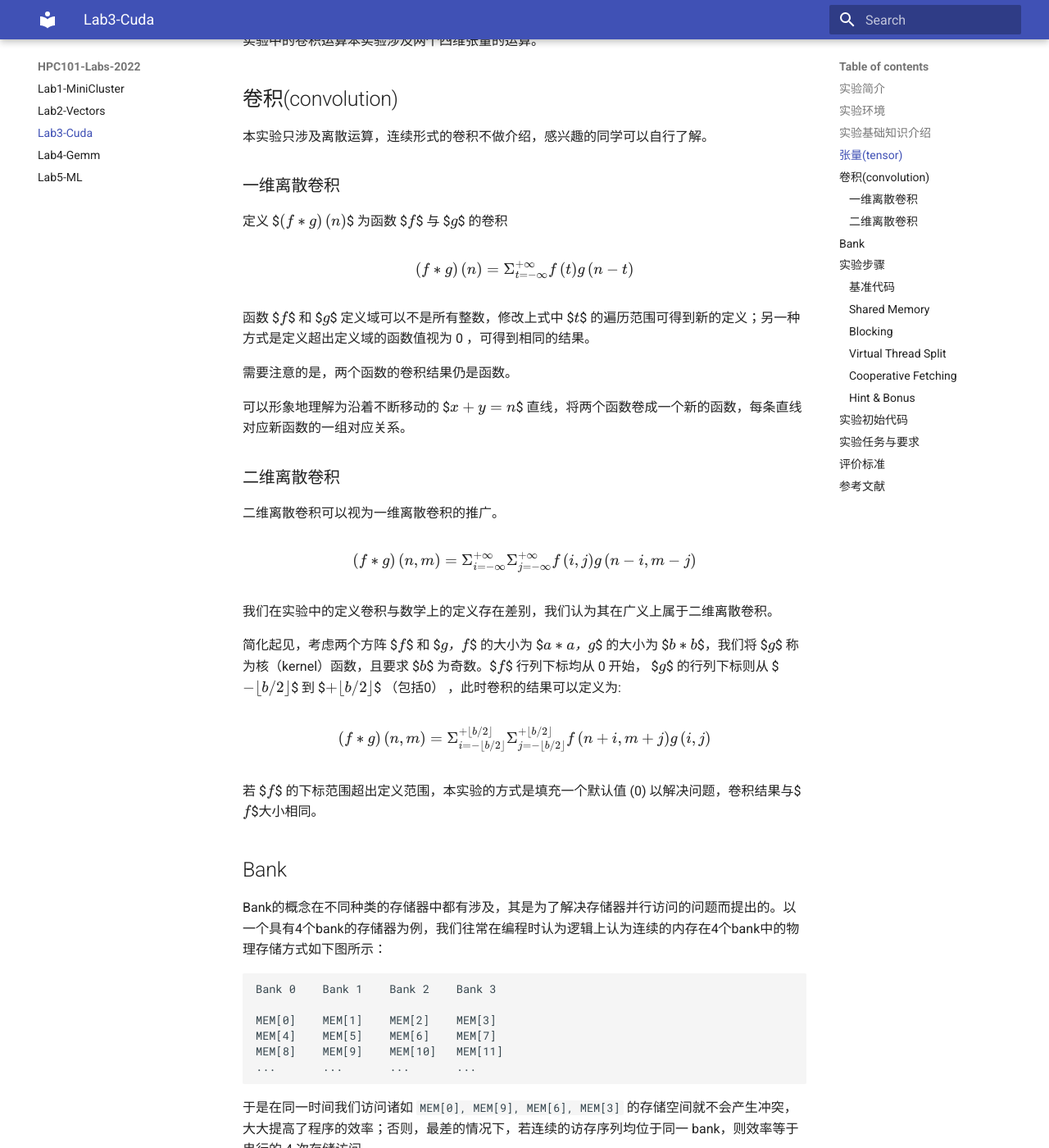
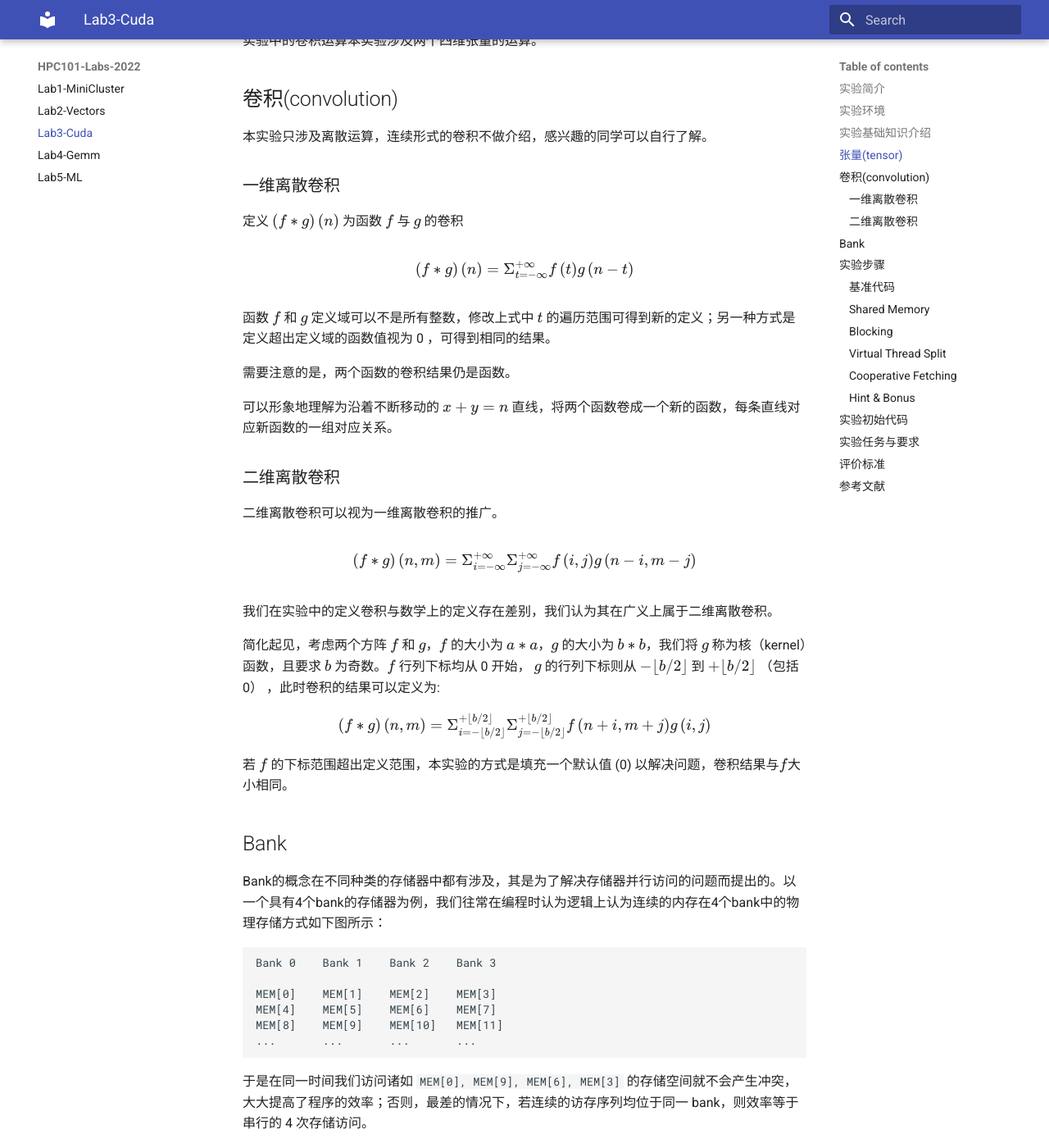
Before and after one commit to ZJUSCT/HPC101-Labs-2022, an MkDocs documentation site: the page built from docs/Lab3-Cuda/index.md, in a window 1280 px wide and 1400 px high, scrolled down 1709 px. Shown: the whole window at 82% size. Built offline with MkDocs 1.6.1 and Material for MkDocs 9.7.7, drawn with Linux system fonts in a browser that asks for light colours; some of the changed text lies outside the part shown.

Commit message:
Fix math format, add some tips

```diff
--- a/docs/Lab3-Cuda/index.md
+++ b/docs/Lab3-Cuda/index.md
@@ -37,17 +37,17 @@
 
 ### 一维离散卷积
 
-定义 $$\left(f*g\right)\left(n\right)$$ 为函数 $$f$$ 与 $$g$$ 的卷积
+定义 $\left(f*g\right)\left(n\right)$ 为函数  $f$ 与  $g$ 的卷积
 
 $$
 \left(f*g\right)\left(n\right)=\Sigma_{t=-\infty}^{+\infty}f\left(t\right)g\left(n-t\right)
 $$
 
-函数 $$f$$ 和 $$g$$ 定义域可以不是所有整数，修改上式中 $$t$$ 的遍历范围可得到新的定义；另一种方式是定义超出定义域的函数值视为 0 ，可得到相同的结果。
+函数 $f$ 和 $g$ 定义域可以不是所有整数，修改上式中 $t$ 的遍历范围可得到新的定义；另一种方式是定义超出定义域的函数值视为 0 ，可得到相同的结果。
 
 需要注意的是，两个函数的卷积结果仍是函数。
 
-可以形象地理解为沿着不断移动的 $$x+y=n$$ 直线，将两个函数卷成一个新的函数，每条直线对应新函数的一组对应关系。
+可以形象地理解为沿着不断移动的 $x+y=n$ 直线，将两个函数卷成一个新的函数，每条直线对应新函数的一组对应关系。
 
 ### 二维离散卷积
 
@@ -59,14 +59,13 @@ $$
 
 我们在实验中的定义卷积与数学上的定义存在差别，我们认为其在广义上属于二维离散卷积。
 
-简化起见，考虑两个方阵 $$f$$ 和 $$g$$，$$f$$ 的大小为 $$a*a$$，$$g$$ 的大小为 $$b*b$$，我们将 $$g$$ 称为核（kernel）函数，且要求 $$b$$ 为奇数。$$f$$ 行列下标均从 0 开始，
-$$g$$ 的行列下标则从 $$-\lfloor b/2\rfloor$$ 到 $$+\lfloor b/2\rfloor$$ （包括0） ，此时卷积的结果可以定义为:
-
+简化起见，考虑两个方阵 $f$ 和 $g$，$f$ 的大小为 $a*a$，$g$ 的大小为 $b*b$，我们将 $g$ 称为核（kernel）函数，且要求 $b$ 为奇数。$f$ 行列下标均从 0 开始，
+$g$ 的行列下标则从 $-\lfloor b/2\rfloor$ 到 $+\lfloor b/2\rfloor$ （包括0） ，此时卷积的结果可以定义为:
 $$
 \left(f*g\right)\left(n,m\right)=\Sigma_{i=-\lfloor b/2\rfloor}^{+\lfloor b/2\rfloor}\Sigma_{j=-\lfloor b/2\rfloor}^{+\lfloor b/2\rfloor}f\left(n+i,m+j\right)g\left(i,j\right)
 $$
 
-若 $$f$$ 的下标范围超出定义范围，本实验的方式是填充一个默认值 (0) 以解决问题，卷积结果与$$f$$大小相同。
+若 $f$ 的下标范围超出定义范围，本实验的方式是填充一个默认值 (0) 以解决问题，卷积结果与$f$大小相同。
 
 ## Bank
 
@@ -176,12 +175,12 @@ __global__ void conv2d_cuda_kernel(const uint8_t *__restrict__ a,
 
 Tensor Core能在一个周期内完成一个小矩阵乘法，因而提高计算效率，但是Tensor Core对作矩阵乘法的两个矩阵的形状要求比较高(例如4x4x4，8x8x8等)，你需要合理地对矩阵进行切分和对Wrap中的线程合理分配来发挥出Tensor Core的计算性能。了解如何调用Tensor Core，可以查阅文档尾部的参考文献。
 
-使用Tensor Core完成本次lab，你将会获得Bonus
+使用Tensor Core完成本次lab，你将会获得Bonus。
 
 
 ## 实验初始代码
 
-详见 [starter_code](https://github.com/ZJUSCT/HPC101-Labs-2022/blob/main/docs/Lab2-Cuda/starter_code)
+详见 [starter_code](https://github.com/ZJUSCT/HPC101-Labs-2022/tree/main/docs/Lab3-Cuda/starter_code)。
 
 ## 实验任务与要求
 
```
Also changed, not shown: other parts of docs/Lab3-Cuda/index.md (+1 -1 lines).
